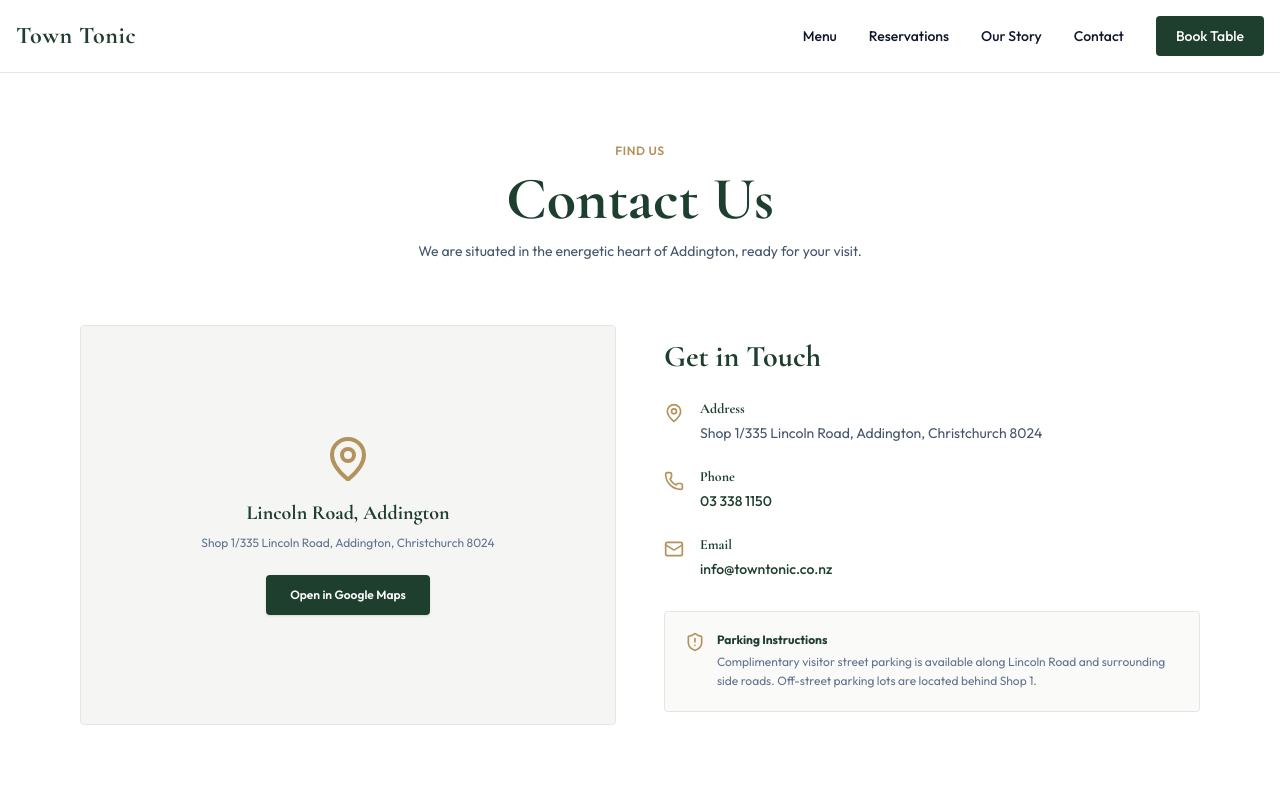
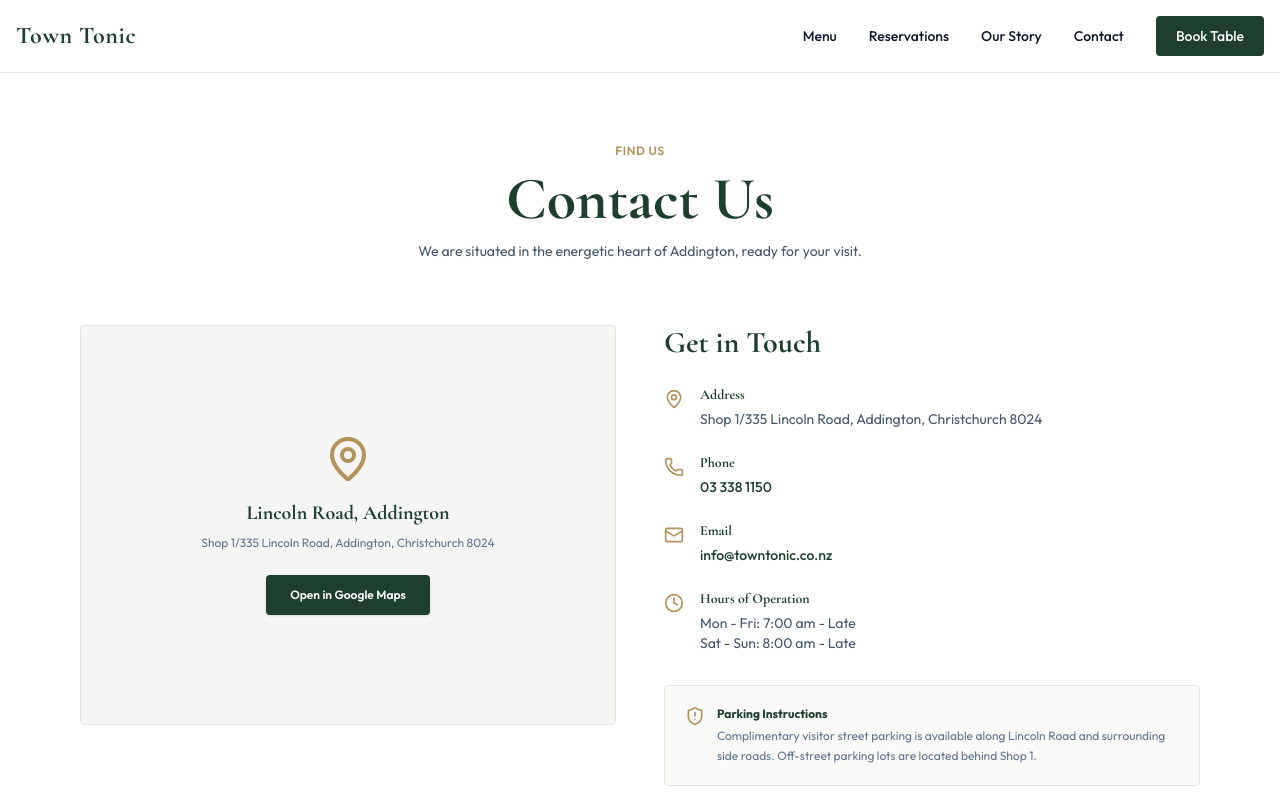
Before and after one commit to jijinexp/towntonic-demo-site, a Next.js app: page /contact in a window 1280 px wide. Shown: the top 800 px of the page. Built offline with nearby package versions, Linux system fonts and the light colour scheme.

Commit message:
feat: complete Task 6 metadata annotations, contact hours, and partner spelling casing

```diff
--- a/app/about/page.tsx
+++ b/app/about/page.tsx
@@ -1,7 +1,8 @@
+import { Metadata } from "next";
 import Image from "next/image";
 import Link from "next/link";
 
-export const metadata = {
+export const metadata: Metadata = {
   title: "Our Story - Town Tonic Christchurch",
   description: "Learn about the local sourcing and bistronomy concept behind Town Tonic.",
 };
@@ -53,7 +54,7 @@ export default function AboutPage() {
             <p className="text-xs text-slate-400">Sustainably caught blue cod</p>
           </div>
           <div className="bg-stone-50 p-6 border border-stone-100 rounded-sm">
-            <h4 className="text-primary font-bold mb-1">Canterbury organic Farms</h4>
+            <h4 className="text-primary font-bold mb-1">Canterbury Organic Farms</h4>
             <p className="text-xs text-slate-400">Fresh heirloom tomatoes & herbs</p>
           </div>
           <div className="bg-stone-50 p-6 border border-stone-100 rounded-sm">
--- a/app/contact/page.tsx
+++ b/app/contact/page.tsx
@@ -1,6 +1,7 @@
+import { Metadata } from "next";
 import { Phone, MapPin, Mail, Clock, ShieldAlert } from "lucide-react";
 
-export const metadata = {
+export const metadata: Metadata = {
   title: "Contact & Location - Town Tonic Christchurch",
   description: "Hours, maps, and directions for finding Town Tonic in Addington, Christchurch.",
 };
@@ -64,6 +65,15 @@ export default function ContactPage() {
                 <a href="mailto:info@towntonic.co.nz" className="hover:underline text-primary font-medium">info@towntonic.co.nz</a>
               </div>
             </div>
+
+            <div className="flex items-start gap-4">
+              <Clock className="text-gold mt-1" size={20} />
+              <div>
+                <h4 className="font-bold text-primary mb-1">Hours of Operation</h4>
+                <p>Mon - Fri: 7:00 am - Late</p>
+                <p>Sat - Sun: 8:00 am - Late</p>
+              </div>
+            </div>
           </div>
 
           <div className="bg-stone-50 border border-stone-200 rounded p-5 text-xs text-slate-500 flex gap-3">
--- a/app/reservations/page.tsx
+++ b/app/reservations/page.tsx
@@ -1,7 +1,8 @@
+import { Metadata } from "next";
 import BookingWizard from "@/components/booking-wizard";
 import { MapPin, Clock, Phone } from "lucide-react";
 
-export const metadata = {
+export const metadata: Metadata = {
   title: "Table Reservations - Town Tonic Christchurch",
   description: "Book your lunch, brunch, or dinner table online at Town Tonic.",
 };
```
